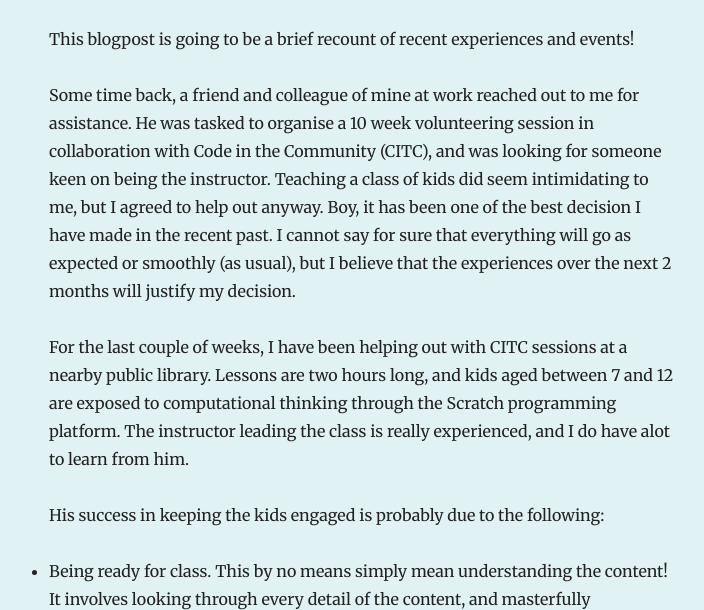
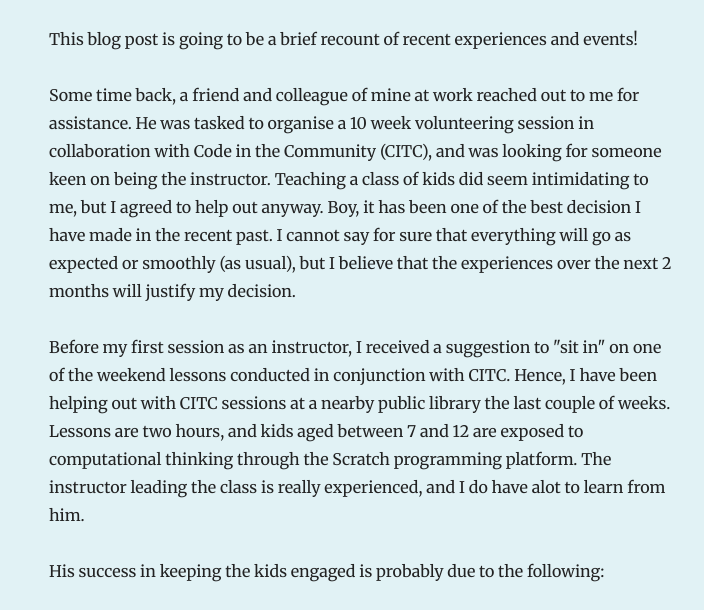
Before and after one commit to bryantkhoo/bryantkhoo.github.io, a Gatsby site: page /first-lesson-as-teacher/ in a window 1280 px wide. Shown: the part 170-780 px from the top of the page, without its empty margins (276-980 px from the left). Built offline with nearby package versions, Linux system fonts and the light colour scheme; Gatsby itself is replaced by a stand-in of ours; some packages are replaced by stand-ins of ours.

Commit message:
minor edits to post and css edits

```diff
--- a/content/blog/first-lesson-as-teacher/index.md
+++ b/content/blog/first-lesson-as-teacher/index.md
@@ -4,11 +4,11 @@ date: "2019-09-09T22:12:03.284Z"
 description: "Everyone is just pretending not to be afraid."
 ---
 
-This blogpost is going to be a brief recount of recent experiences and events!
+This blog post is going to be a brief recount of recent experiences and events!
 
 Some time back, a friend and colleague of mine at work reached out to me for assistance. He was tasked to organise a 10 week volunteering session in collaboration with Code in the Community (CITC), and was looking for someone keen on being the instructor. Teaching a class of kids did seem intimidating to me, but I agreed to help out anyway. Boy, it has been one of the best decision I have made in the recent past. I cannot say for sure that everything will go as expected or smoothly (as usual), but I believe that the experiences over the next 2 months will justify my decision.
 
-For the last couple of weeks, I have been helping out with CITC sessions at a nearby public library. Lessons are two hours long, and kids aged between 7 and 12 are exposed to computational thinking through the Scratch programming platform. The instructor leading the class is really experienced, and I do have alot to learn from him.
+Before my first session as an instructor, I received a suggestion to "sit in" on one of the weekend lessons conducted in conjunction with CITC. Hence, I have been helping out with CITC sessions at a nearby public library the last couple of weeks. Lessons are two hours, and kids aged between 7 and 12 are exposed to computational thinking through the Scratch programming platform. The instructor leading the class is really experienced, and I do have alot to learn from him.
 
 His success in keeping the kids engaged is probably due to the following:
 * Being ready for class. This by no means simply mean understanding the content! It involves looking through every detail of the content, and masterfully pinpointing potential pitfalls. Are some of the concepts or words in the slides that are ambiguous?
--- a/src/styles/global.css
+++ b/src/styles/global.css
@@ -66,6 +66,9 @@ input:checked + .toggle-slider {
   background-color: rgb(110, 159, 199);
 }
 
+input:focus + .toggle-slider {
+  box-shadow: 0 0 1px rgb(255, 255, 255);
+}
 
 input:checked + .toggle-slider:before {
   -webkit-transform: translateX(18px);
```
